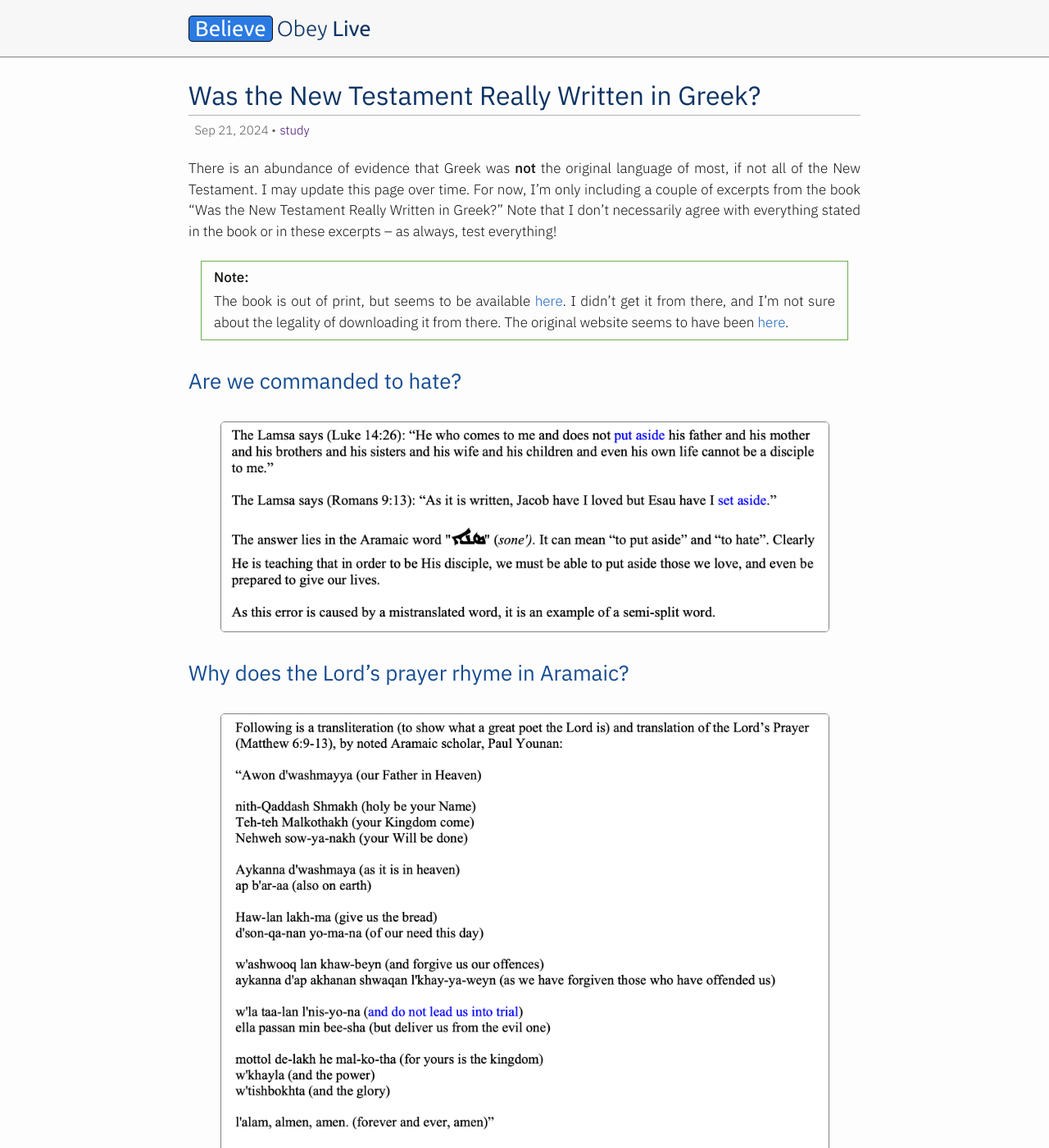
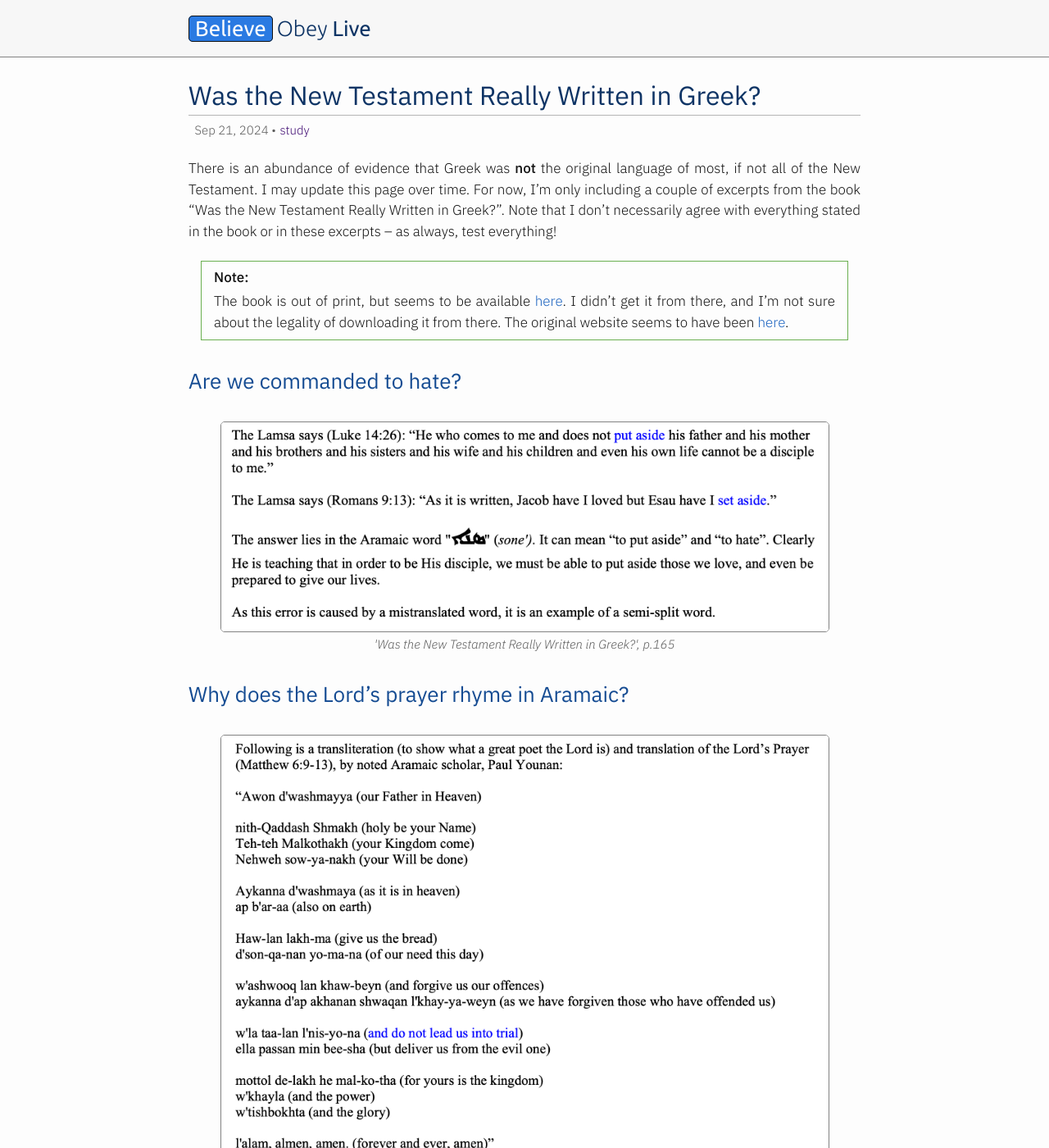
Before and after one commit to mrcnski/believeobey.live, a Jekyll site: the page built from _posts/2024-09-21-was-the-new-testament-really-written-in-greek.md, in a window 1280 px wide and 1400 px high. Shown: the whole window at 82% size. Built offline with Jekyll 4.4.1, drawn with Linux system fonts in a browser that asks for light colours; some of the changed text lies outside the part shown.

Commit message:
Add page numbers

```diff
--- a/_posts/2024-09-21-was-the-new-testament-really-written-in-greek.md
+++ b/_posts/2024-09-21-was-the-new-testament-really-written-in-greek.md
@@ -3,15 +3,15 @@
 title: "Was the New Testament Really Written in Greek?"
 ---
 
-There is an abundance of evidence that Greek was **not** the original language of most, if not all of the New Testament. I may update this page over time. For now, I'm only including a couple of excerpts from the book "Was the New Testament Really Written in Greek?" Note that I don't necessarily agree with everything stated in the book or in these excerpts -- as always, test everything!
+There is an abundance of evidence that Greek was **not** the original language of most, if not all of the New Testament. I may update this page over time. For now, I'm only including a couple of excerpts from the book "Was the New Testament Really Written in Greek?". Note that I don't necessarily agree with everything stated in the book or in these excerpts -- as always, test everything!
 
 The book is out of print, but seems to be available [here](https://archive.org/details/WastheNewTestamentReallyWritteninGreek1e). I didn't get it from there, and I'm not sure about the legality of downloading it from there. The original website seems to have been [here](https://web.archive.org/web/20090316103840/http://www.aramaicpeshitta.com/downloadbook.htm).
 {: .note}
 
 ## Are we commanded to hate?
 
-{% include image.html name="aramaic-hate.png" alt="Hating your parents?" width="741" %}
+{% include image.html name="aramaic-hate.png" alt="Hating your parents?" caption="'Was the New Testament Really Written in Greek?', p.165" width="741" %}
 
 ## Why does the Lord's prayer rhyme in Aramaic?
 
-{% include image.html name="aramaic-lords-prayer.png" alt="Hating your parents?" width="741" %}
+{% include image.html name="aramaic-lords-prayer.png" alt="Hating your parents?" caption="'Was the New Testament Really Written in Greek?', p.155" width="741" %}
```
